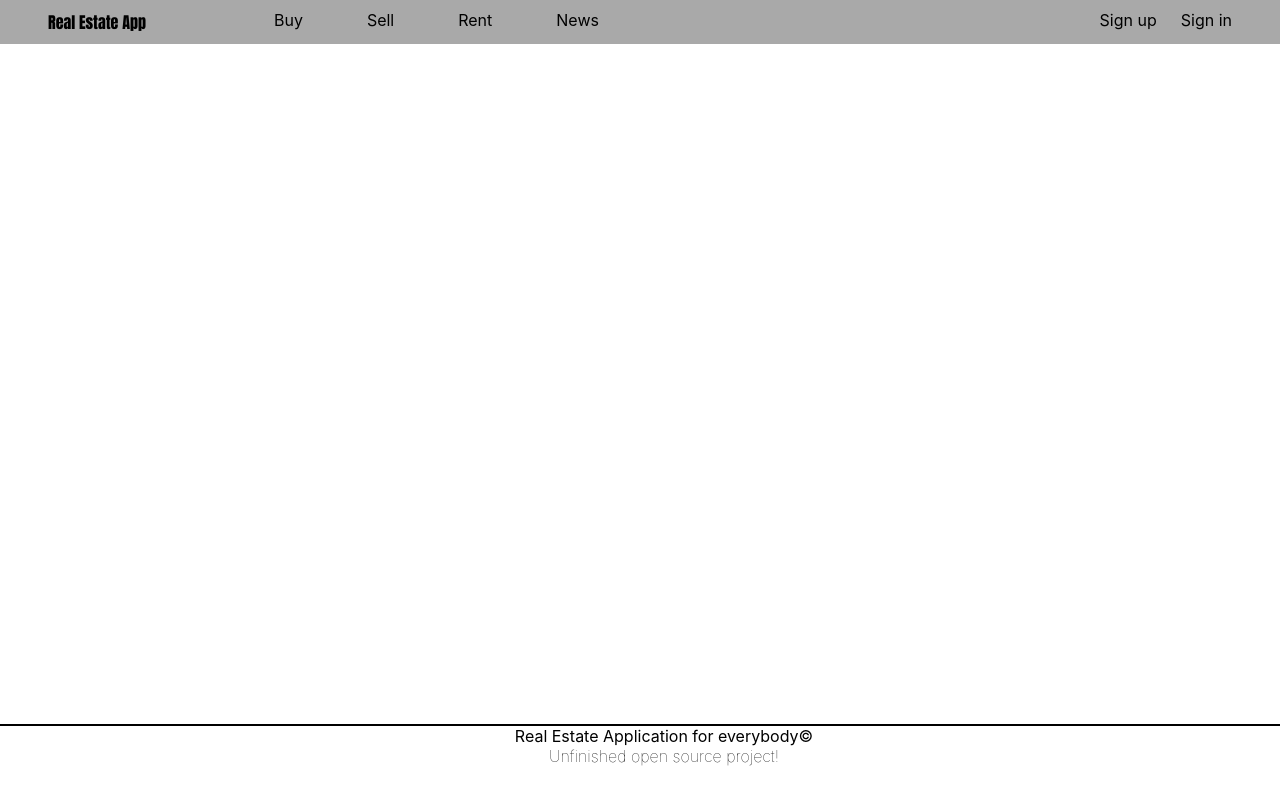
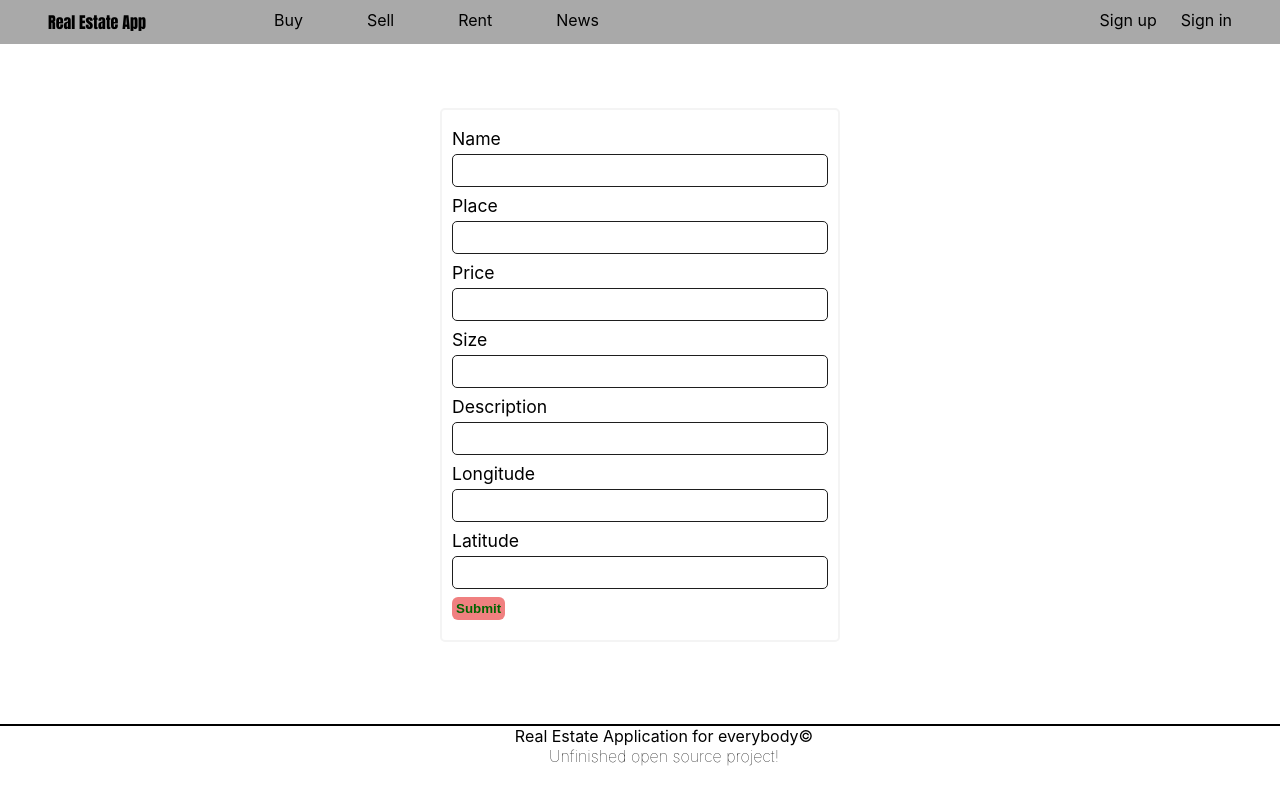
Before and after one commit to DamyanBG/real-estate-react-app, a React (Create React App) app: page /edit-land in a window 1280 px wide. Built offline with nearby package versions, Linux system fonts and the light colour scheme.

Commit message:
create edit land functionality

```diff
--- a/src/App.js
+++ b/src/App.js
@@ -19,8 +19,8 @@ import AllLands from './components/Land/AllLands';
 import LandDetails from './components/Land/LandDetails';
 import Admin from './components/User/Admin';
 import { ToastContainer } from 'react-toastify';
-import EditLand from './components/EditLand/EditLand';
 import EditHome from './components/Homes/EditHome';
+import EditLand from './components/Land/EditLand';
 
 function App() {
     return (
@@ -40,7 +40,7 @@ function App() {
                             <Route path="/all-lands" element={<AllLands />} />
                             <Route path="/home-details" element={<HomeDetails />} />
                             <Route path="/land-details" element={<LandDetails />} />
-                            <Route path="/edit-land/:id" element={<EditLand/>}/>
+                            <Route path="/edit-land" element={<EditLand/>}/>
                             <Route path="/rent" element={<Rent />} />
                             <Route path="/profile" element={<Profile />} />
                             <Route path="/change-email" element={<ChangeEmail />} />
--- a/src/common/FormSubmitButton.js
+++ b/src/common/FormSubmitButton.js
@@ -1,6 +1,6 @@
 export default function FormSubmitButton() {
     return (
-        <button className="submit_btn" type="submit">
+        <button type="submit">
             Submit
         </button>
     );
--- a/src/components/EditLand/EditLand.js
+++ /dev/null
@@ -1,5 +0,0 @@
-const EditLand = () => {
-
-}
-
-export default EditLand;
--- a/src/components/Land/CreateLand.js
+++ b/src/components/Land/CreateLand.js
@@ -11,7 +11,7 @@ export default function CreateLand() {
 
     const postLand = () => {
         const postBody = {
-            owner: user,
+            owner: user._id,
             ...landInfo,
         };
         fetch(`${hostUrl}/land`, {
--- /dev/null
+++ b/src/components/Land/EditLand.js
@@ -0,0 +1,72 @@
+import { useContext, useEffect, useState } from 'react';
+import { LAND_FIELDS } from '../../common/fields';
+import { hostUrl } from '../../common/urls';
+import { UserContext } from '../../context/UserContext';
+import InputFormRow from '../../common/InputFormRow';
+import './EditLand.scss';
+
+const EditLand = () => {
+    const params = new URLSearchParams(window.location.search);
+    const landId = params.get('landId');
+    const [landInfo, setLandInfo] = useState({});
+    const { user } = useContext(UserContext);
+
+    const getLandInfo = () => {
+        fetch(`${hostUrl}/land/${landId}`)
+            .then((res) => res.json())
+            .then(setLandInfo);
+    };
+
+    useEffect(() => {
+        if (!landId) return;
+        getLandInfo();
+    }, [landId]);
+
+    const updateLand = () => {
+        const landBody = { owner_id: user, land_id: landId, ...landInfo };
+        fetch(`${hostUrl}/land`, {
+            method: 'PUT',
+            body: JSON.stringify(landBody),
+            headers: {
+                'Content-Type': 'application/json',
+            },
+        })
+            .then((res) => {
+                return res.json();
+            })
+            .then((json) => {
+                setLandInfo(json);
+            });
+    };
+
+    const handleOnChange = (e) => {
+        setLandInfo({
+            ...landInfo,
+            [e.target.name]: e.target.value,
+        });
+    };
+
+    const handleOnSubmit = (e) => {
+        e.preventDefault();
+        updateLand();
+    };
+
+    return (
+        <div className="center">
+        <form onSubmit={handleOnSubmit}>
+            {LAND_FIELDS.map((ev) => (
+                <InputFormRow
+                    key={ev.labelName}
+                    labelName={ev.labelName}
+                    name={ev.name}
+                    value={landInfo[ev.name]}
+                    handleOnChange={handleOnChange}
+                />
+            ))}
+            <button className='button-edit'>Submit</button>
+        </form>
+    </div>
+    );
+};
+
+export default EditLand;
--- /dev/null
+++ b/src/components/Land/EditLand.scss
@@ -0,0 +1,13 @@
+.button-edit{
+    cursor: pointer;
+    background: lightcoral;
+    border: none;
+    padding: 4px;
+    border-radius: 6px;
+    font-weight: 600;
+    color: darkgreen;
+}
+
+.button-edit:hover{
+    background-color: azure;
+}
--- a/src/components/Land/LandDetails.js
+++ b/src/components/Land/LandDetails.js
@@ -10,26 +10,16 @@ export default function LandDetails() {
     const landId = params.get('landId');
     const { user } = useContext(UserContext);
     const [landDetails, setLandDetails] = useState({});
-    const [isOwner, setIsOwner] = useState(false);
 
     const fetchLandDetails = () => {
         fetch(`${hostUrl}/land/${landId}`)
             .then((resp) => resp.json())
             .then((json) => {
-                console.log(json,"ot json a");
                 setLandDetails(json);
             });
     };
 
     useEffect(fetchLandDetails, [landId]);
-
-    useEffect(() => {
-        if (!landDetails.owner) {
-            return;
-        }
-        setIsOwner(landDetails.owner == user._id);
-        console.log(isOwner,"pokaji mi ownera");
-    },[landDetails]);
 
     return (
         <section className="home-details-container">
@@ -42,10 +32,11 @@ export default function LandDetails() {
                 <p>Price: {landDetails.price}</p>
                 <p>Owner: {landDetails.owner_names}</p>
                 <p>Information: {landDetails.description}</p>
-                {isOwner
+                {user._id === landDetails.owner
                    ? (
                       <>
-                         <Link to={`/edit-land/${landId}`} className="land-details_edit">
+                         <Link to={`/edit-land?landId=${landId}`} className="land-details_edit">
+
                              Edit land informacion
                          </Link>
                       </>
--- a/src/components/Land/LandDetails.scss
+++ b/src/components/Land/LandDetails.scss
@@ -1,5 +1,24 @@
-
+.home-details-text{
+  position: relative;
+}
 
 .land-details_edit{
-  border: 3px solid red;
+  position: absolute;
+  top: 50%;
+  left: 50%;
+  transform: translate(-50%, -50%);
+  cursor: pointer;
+  border: none;
+  border-radius: 20px;
+  background: linear-gradient(0.25turn, #3f87a6, #ebf8e1, #f69d3c);
+  text-decoration: none;
+  padding: 10px;
+  color: darkolivegreen;
+  font-weight: 600;
+  font-style: italic;
 }
+
+.land-details_edit:hover{
+    background-color: lightcoral;
+    box-shadow: 12px 12px 2px 1px rgba(0, 0, 255, .9);
+}
```
Also changed, not shown: src/common/FormSubmitButton.scss (added), src/components/EditLand/EditLand.scss (deleted).
